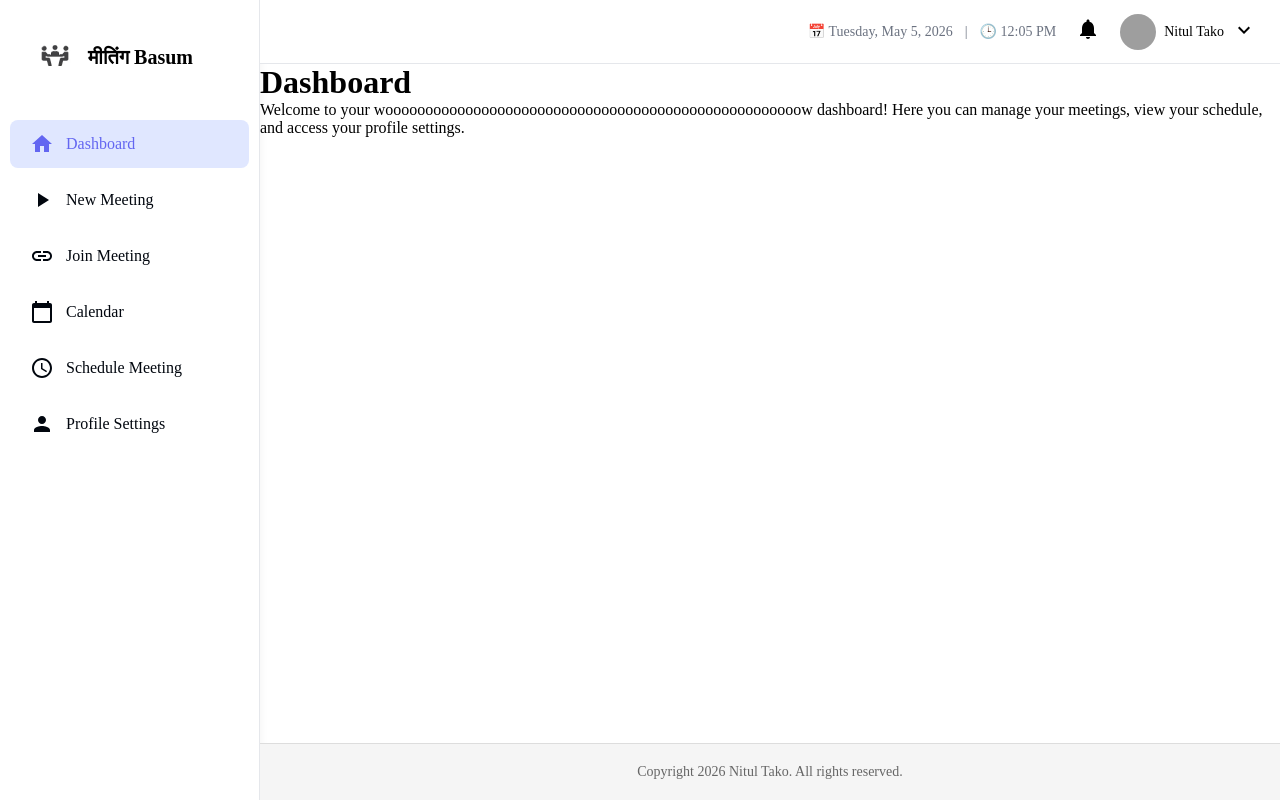
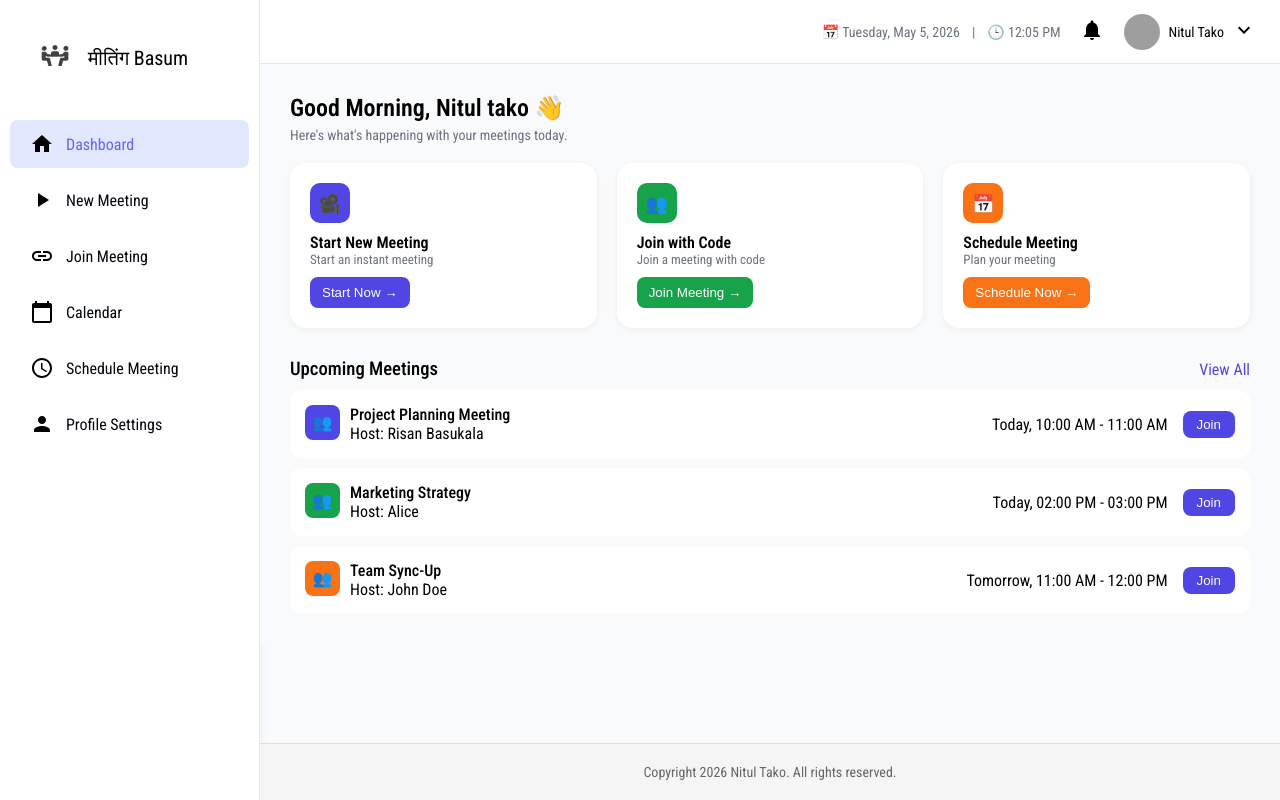
Before and after one commit to Nitul7/Meeting-Basum, a React (Vite) app: page / in a window 1280 px wide. Built offline with nearby package versions, Linux system fonts and the light colour scheme; grey boxes are pictures that could not be loaded.

Commit message:
Test commit

```diff
--- a/index.html
+++ b/index.html
@@ -1,13 +1,21 @@
 <!doctype html>
 <html lang="en">
+
 <head>
   <meta charset="UTF-8" />
   <link rel="icon" type="image/jpeg" href="/src/assets/logo.jpg" />
+  <link rel="preconnect" href="https://fonts.googleapis.com">
+  <link rel="preconnect" href="https://fonts.gstatic.com" crossorigin>
+
+  <link href="https://fonts.googleapis.com/css2?family=Roboto+Condensed:ital,wght@0,100..900;1,100..900&display=swap"
+    rel="stylesheet">
   <meta name="viewport" content="width=device-width, initial-scale=1.0" />
   <title>मीतिंग Basum</title>
 </head>
+
 <body>
   <div id="root"></div>
   <script type="module" src="/src/main.jsx"></script>
 </body>
+
 </html>
--- a/src/index.css
+++ b/src/index.css
@@ -3,3 +3,33 @@
     padding: 0;
     box-sizing: border-box;
 }
+
+body {
+  margin: 0;
+  font-family: 'Roboto Condensed', sans-serif;
+  background: #f9fafb;
+}
+
+h1, h2 {
+  font-weight: 600;
+}
+
+h3, h4 {
+  font-weight: 500;
+}
+
+p, span {
+  font-weight: 400;
+}
+
+.navbar {
+  font-weight: 500;
+}
+
+.sidebar {
+  font-weight: 500;
+}
+
+.card h4 {
+  font-weight: 600;
+}
--- a/src/pages/Dashboard.jsx
+++ b/src/pages/Dashboard.jsx
@@ -1,10 +1,97 @@
-function Dashboard() {
+import React from "react";
+import { useNavigate } from "react-router";
+import "../styles/Dashboard.css";
+
+const Dashboard = () => {
+  const navigate = useNavigate();
+
   return (
-    <div>
-      <h1>Dashboard</h1>
-      <p>Welcome to your  woooooooooooooooooooooooooooooooooooooooooooooooooooow dashboard! Here you can manage your meetings, view your schedule, and access your profile settings.</p>
+    <div className="main">
+
+      <div className="welcome">
+        <h2>Good Morning, Nitul tako 👋</h2>
+        <p>Here's what's happening with your meetings today.</p>
+      </div>
+
+      {/* ACTION CARDS */}
+      <div className="cards">
+        <div className="card">
+          <div className="icon purple">🎥</div>
+          <h4>Start New Meeting</h4>
+          <p>Start an instant meeting</p>
+          <button className="btn purple" onClick={() => navigate("/new-meeting")}>Start Now →</button>
+        </div>
+
+        <div className="card">
+          <div className="icon green">👥</div>
+          <h4>Join with Code</h4>
+          <p>Join a meeting with code</p>
+          <button className="btn green" onClick={() => navigate("/join-meeting")}>Join Meeting →</button>
+        </div>
+
+        <div className="card">
+          <div className="icon orange">📅</div>
+          <h4>Schedule Meeting</h4>
+          <p>Plan your meeting</p>
+          <button className="btn orange" onClick={() => navigate("/schedule-meeting")}>Schedule Now →</button>
+        </div>
+      </div>
+
+      {/* UPCOMING MEETINGS */}
+      <div className="meetings">
+        <div className="meeting-header">
+          <h3>Upcoming Meetings</h3>
+          <span>View All</span>
+        </div>
+
+        <div className="meeting-card">
+          <div className="left">
+            <div className="mini-icon purple">👥</div>
+            <div>
+              <h4>Project Planning Meeting</h4>
+              <p>Host: Risan Basukala</p>
+            </div>
+          </div>
+
+          <div className="right">
+            <p>Today, 10:00 AM - 11:00 AM</p>
+            <button>Join</button>
+          </div>
+        </div>
+
+        <div className="meeting-card">
+          <div className="left">
+            <div className="mini-icon green">👥</div>
+            <div>
+              <h4>Marketing Strategy</h4>
+              <p>Host: Alice</p>
+            </div>
+          </div>
+
+          <div className="right">
+            <p>Today, 02:00 PM - 03:00 PM</p>
+            <button>Join</button>
+          </div>
+        </div>
+
+        <div className="meeting-card">
+          <div className="left">
+            <div className="mini-icon orange">👥</div>
+            <div>
+              <h4>Team Sync-Up</h4>
+              <p>Host: John Doe</p>
+            </div>
+          </div>
+
+          <div className="right">
+            <p>Tomorrow, 11:00 AM - 12:00 PM</p>
+            <button>Join</button>
+          </div>
+        </div>
+      </div>
+
     </div>
   );
-}
+};
 
 export default Dashboard;
--- /dev/null
+++ b/src/styles/Dashboard.css
@@ -0,0 +1,122 @@
+.main {
+  flex: 1;
+  padding: 30px;
+  background: #f9fafb;
+}
+
+/* HEADER */
+.welcome h2 {
+  font-size: 24px;
+  margin-bottom: 5px;
+}
+
+.welcome p {
+  color: #6b7280;
+  font-size: 14px;
+}
+
+/* CARDS */
+.cards {
+  display: flex;
+  gap: 20px;
+  margin-top: 20px;
+}
+
+.card {
+  background: white;
+  padding: 20px;
+  border-radius: 16px;
+  flex: 1;
+  box-shadow: 0 2px 6px rgba(0,0,0,0.05);
+}
+
+.card h4 {
+  margin-top: 10px;
+}
+
+.card p {
+  font-size: 13px;
+  color: #6b7280;
+}
+
+.icon {
+  width: 40px;
+  height: 40px;
+  border-radius: 10px;
+  display: flex;
+  align-items: center;
+  justify-content: center;
+  color: white;
+}
+
+/* COLORS */
+.purple { background: #4f46e5; }
+.green { background: #16a34a; }
+.orange { background: #f97316; }
+
+/* BUTTONS */
+.btn {
+  margin-top: 10px;
+  padding: 8px 12px;
+  border: none;
+  color: white;
+  border-radius: 8px;
+  cursor: pointer;
+}
+
+/* MEETINGS */
+.meetings {
+  margin-top: 30px;
+}
+
+.meeting-header {
+  display: flex;
+  justify-content: space-between;
+  align-items: center;
+}
+
+.meeting-header span {
+  color: #4f46e5;
+  cursor: pointer;
+}
+
+.meeting-card {
+  background: white;
+  padding: 15px;
+  border-radius: 12px;
+  margin-top: 10px;
+
+  display: flex;
+  justify-content: space-between;
+  align-items: center;
+}
+
+.left {
+  display: flex;
+  gap: 10px;
+}
+
+.mini-icon {
+  width: 35px;
+  height: 35px;
+  border-radius: 8px;
+  display: flex;
+  align-items: center;
+  justify-content: center;
+  color: white;
+}
+
+.right {
+  display: flex;
+  align-items: center;
+  gap: 15px;
+}
+
+.right button {
+  background: #4f46e5;
+  color: white;
+  border: none;
+  padding: 6px 14px;
+  border-radius: 8px;
+  cursor: pointer;
+}
--- a/src/styles/Sidebar.css
+++ b/src/styles/Sidebar.css
@@ -66,11 +66,13 @@
   width: 24px;
   height: 24px;
   font-size: 20px;
+  color: #000000;
 }
 
 .menu-item .icon svg {
   width: 100%;
   height: 100%;
+  color: #000000;
 }
 
 .menu-item .menu-text {
```
Lines whose indentation alone changed are shown as unchanged.
